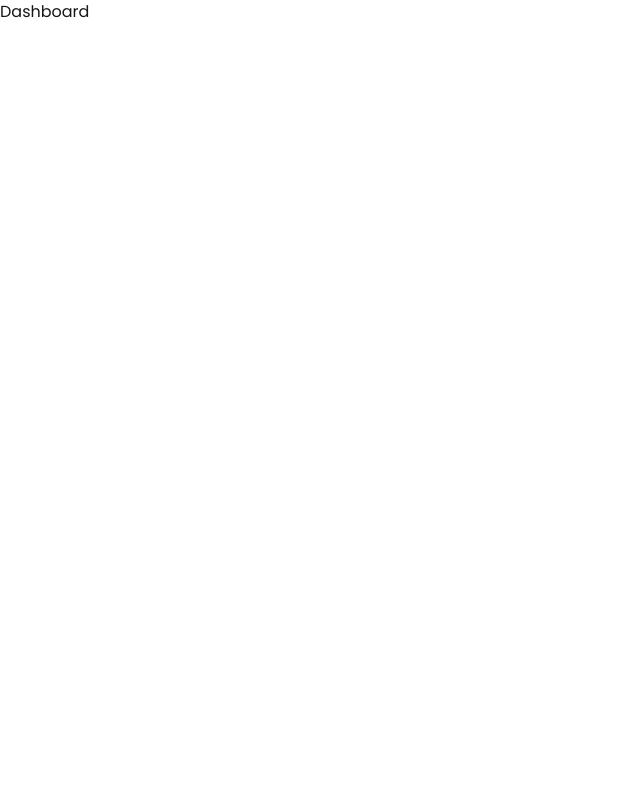
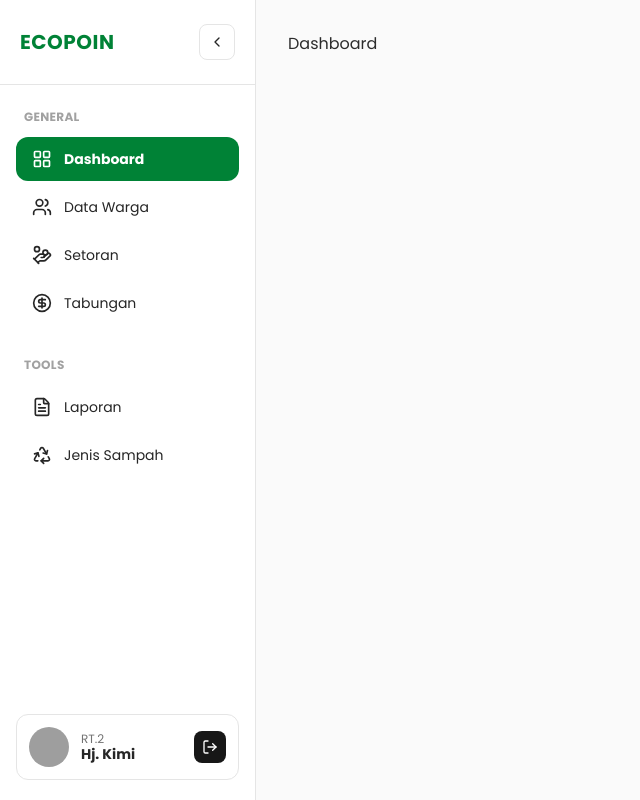
Before and after one commit to farrasmumtaz/EcoPoin, a Next.js app in the folder ep-fe/: page /dashboard in a window 1280 px wide. Shown: the whole page, without its empty margins (0-640 px from the left). Built offline with nearby package versions, Linux system fonts and the light colour scheme; grey boxes are pictures that could not be loaded.

Commit message:
Add: Sidebar and Pages for Sidebars

```diff
--- /dev/null
+++ b/ep-fe/src/app/(main)/dashboard/page.tsx
@@ -0,0 +1,3 @@
+export default function Dashboard(){
+    return <div className="text-font">Dashboard</div>
+}
--- /dev/null
+++ b/ep-fe/src/app/(main)/data-warga/page.tsx
@@ -0,0 +1,3 @@
+export default function DataWarga(){
+    return <div className="text-font">Data Warga</div>
+}
--- /dev/null
+++ b/ep-fe/src/app/(main)/jenis-sampah/page.tsx
@@ -0,0 +1,3 @@
+export default function JenisSampah() {
+  return <div className="text-font">Jenis Sampah</div>;
+}
--- /dev/null
+++ b/ep-fe/src/app/(main)/laporan/page.tsx
@@ -0,0 +1,3 @@
+export default function Laporan() {
+  return <div className="text-font">Laporan</div>;
+}
--- /dev/null
+++ b/ep-fe/src/app/(main)/layout.tsx
@@ -0,0 +1,16 @@
+import Sidebar from "../components/sidebar";
+
+export default function DashboardLayout({
+  children,
+}: {
+  children: React.ReactNode;
+}) {
+  return (
+    <div className="flex">
+      <Sidebar />
+      <main className="flex-1 p-8 overflow-y-auto bg-neutral-50">
+        {children}
+      </main>
+    </div>
+  );
+}
--- /dev/null
+++ b/ep-fe/src/app/(main)/setoran/page.tsx
@@ -0,0 +1,5 @@
+export default function Setoran(){
+    return (
+        <div className="text-font">Setoran</div>
+    )
+}
--- /dev/null
+++ b/ep-fe/src/app/(main)/tabungan/page.tsx
@@ -0,0 +1,3 @@
+export default function Tabungan() {
+  return <div className="text-font">Tabungan</div>;
+}
--- /dev/null
+++ b/ep-fe/src/app/components/sidebar.tsx
@@ -0,0 +1,159 @@
+"use client";
+
+import {
+  ChevronLeft,
+  ChevronRight,
+  CircleDollarSign,
+  FileText,
+  HandCoins,
+  LayoutGrid,
+  LogOut,
+  Recycle,
+  Users,
+} from "lucide-react";
+import { useState } from "react";
+import { useRouter, usePathname } from "next/navigation";
+
+interface MenuItem {
+  label: string;
+  icon: React.ElementType;
+  href: string;
+}
+
+interface MenuSection {
+  title: string;
+  items: MenuItem[];
+}
+
+const menuSections: MenuSection[] = [
+  {
+    title: "GENERAL",
+    items: [
+      { label: "Dashboard", icon: LayoutGrid, href: "/dashboard" },
+      { label: "Data Warga", icon: Users, href: "/data-warga" },
+      { label: "Setoran", icon: HandCoins, href: "/setoran" },
+      { label: "Tabungan", icon: CircleDollarSign, href: "/tabungan" },
+    ],
+  },
+  {
+    title: "TOOLS",
+    items: [
+      { label: "Laporan", icon: FileText, href: "/laporan" },
+      { label: "Jenis Sampah", icon: Recycle, href: "/jenis-sampah" },
+    ],
+  },
+];
+
+export default function Sidebar() {
+  const [collapsed, setCollapsed] = useState(false);
+  const router = useRouter();
+  const pathname = usePathname();
+
+  return (
+    <aside
+      className={`h-screen bg-white text-neutral-800 flex flex-col border-r border-neutral-200 transition-all duration-300 ${
+        collapsed ? "w-20" : "w-64"
+      }`}
+    >
+      {/* Header */}
+      <div
+        className={`flex items-center py-6 px-5 ${
+          collapsed ? "justify-center" : "justify-between"
+        }`}
+      >
+        {!collapsed && (
+          <h1 className="text-green-700 font-extrabold text-xl tracking-wide">
+            ECOPOIN
+          </h1>
+        )}
+        <button
+          onClick={() => setCollapsed((prev) => !prev)}
+          className="w-9 h-9 flex items-center justify-center rounded-lg border border-neutral-200 hover:bg-neutral-100 transition cursor-pointer"
+        >
+          {collapsed ? (
+            <ChevronRight className="w-4 h-4" />
+          ) : (
+            <ChevronLeft className="w-4 h-4" />
+          )}
+        </button>
+      </div>
+
+      <div className="border-t border-neutral-200" />
+
+      {/* Nav sections */}
+      <nav className="flex-1 px-4 py-6 space-y-8 overflow-y-auto">
+        {menuSections.map((section) => (
+          <div key={section.title}>
+            {!collapsed && (
+              <p className="text-xs font-semibold text-neutral-400 tracking-wide mb-3 px-2">
+                {section.title}
+              </p>
+            )}
+            <div className="space-y-1">
+              {section.items.map(({ label, icon: Icon, href }) => {
+                const isActive = pathname === href;
+                return (
+                  <button
+                    key={href}
+                    onClick={() => router.push(href)}
+                    className={`w-full flex items-center gap-3 py-3 rounded-xl transition duration-200 cursor-pointer ${
+                      collapsed ? "justify-center px-0" : "px-4"
+                    } ${
+                      isActive
+                        ? "bg-green-700 text-white font-semibold"
+                        : "text-neutral-800 hover:bg-neutral-100"
+                    }`}
+                  >
+                    <Icon className="w-5 h-5 shrink-0" strokeWidth={2} />
+                    {!collapsed && <span className="text-sm">{label}</span>}
+                  </button>
+                );
+              })}
+            </div>
+          </div>
+        ))}
+      </nav>
+
+      {/* Footer / profile card */}
+      <div className="px-4 py-5">
+        {!collapsed ? (
+          <div className="flex items-center gap-3 border border-neutral-200 rounded-xl p-3">
+            <img
+              src="/avatar-placeholder.jpg"
+              alt="User avatar"
+              className="w-10 h-10 rounded-full object-cover shrink-0"
+            />
+            <div className="flex-1 min-w-0">
+              <p className="text-xs text-neutral-500 leading-tight">RT.2</p>
+              <p className="text-sm font-semibold text-neutral-800 leading-tight truncate">
+                Hj. Kimi
+              </p>
+            </div>
+            <button
+              onClick={() => router.push("/login")}
+              className="w-8 h-8 flex items-center justify-center rounded-lg bg-neutral-900 text-white hover:bg-neutral-700 transition cursor-pointer shrink-0"
+              aria-label="Logout"
+            >
+              <LogOut className="w-4 h-4" />
+            </button>
+          </div>
+        ) : (
+          <div className="flex flex-col items-center gap-4">
+            <img
+              src="/avatar-placeholder.jpg"
+              alt="User avatar"
+              className="w-10 h-10 rounded-full object-cover"
+            />
+            <button
+              onClick={() => router.push("/login")}
+              className="w-9 h-9 flex items-center justify-center rounded-lg bg-neutral-900 text-white hover:bg-neutral-700 transition cursor-pointer"
+              aria-label="Logout"
+            >
+              <LogOut className="w-4 h-4" />
+            </button>
+          </div>
+        )}
+      </div>
+    </aside>
+  );
+}
--- a/ep-fe/src/app/dashboard/page.tsx
+++ /dev/null
@@ -1,3 +0,0 @@
-export default function Dahsboard(){
-    return <div className="">Dashboard</div>
-}
```
